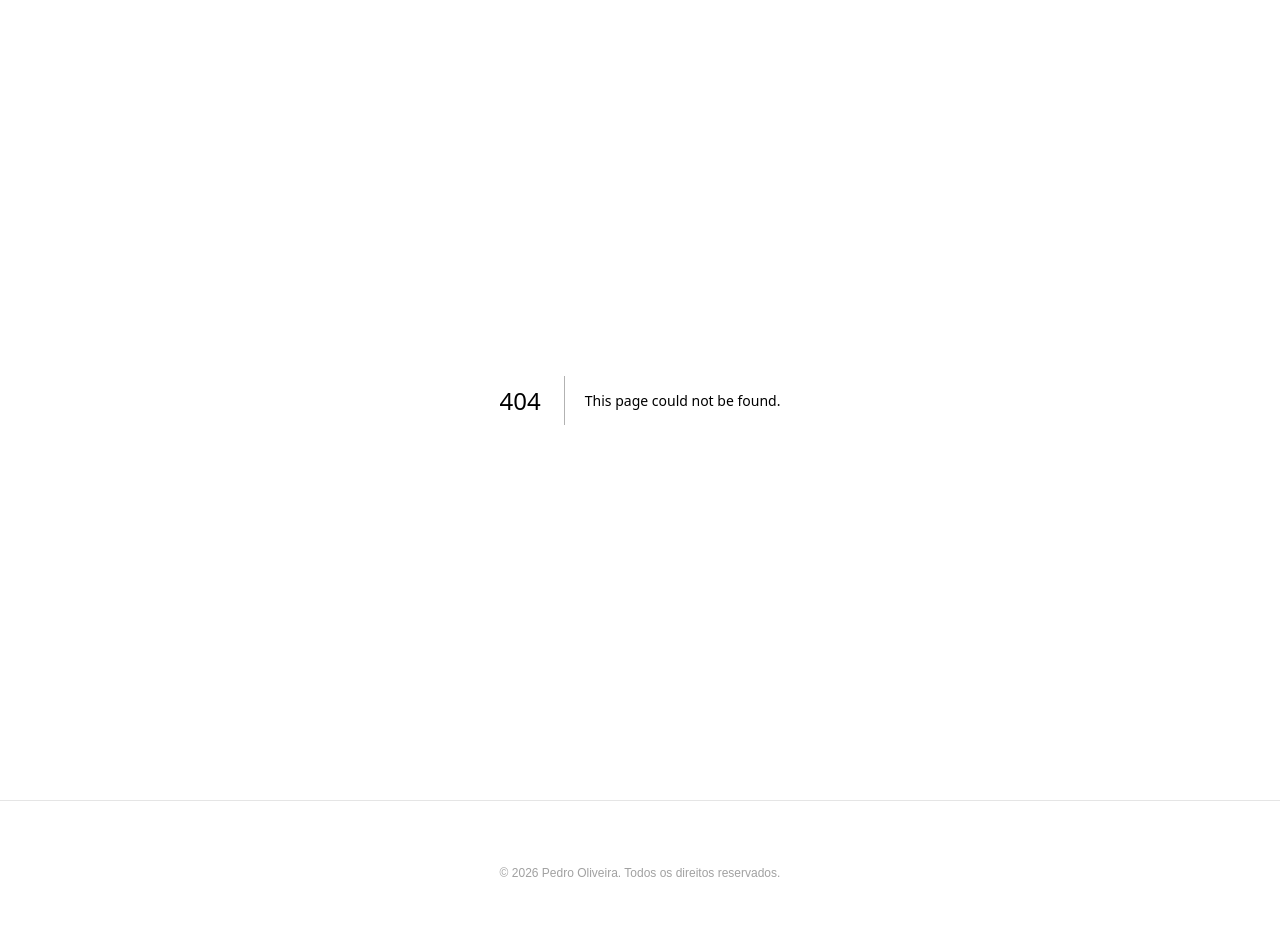
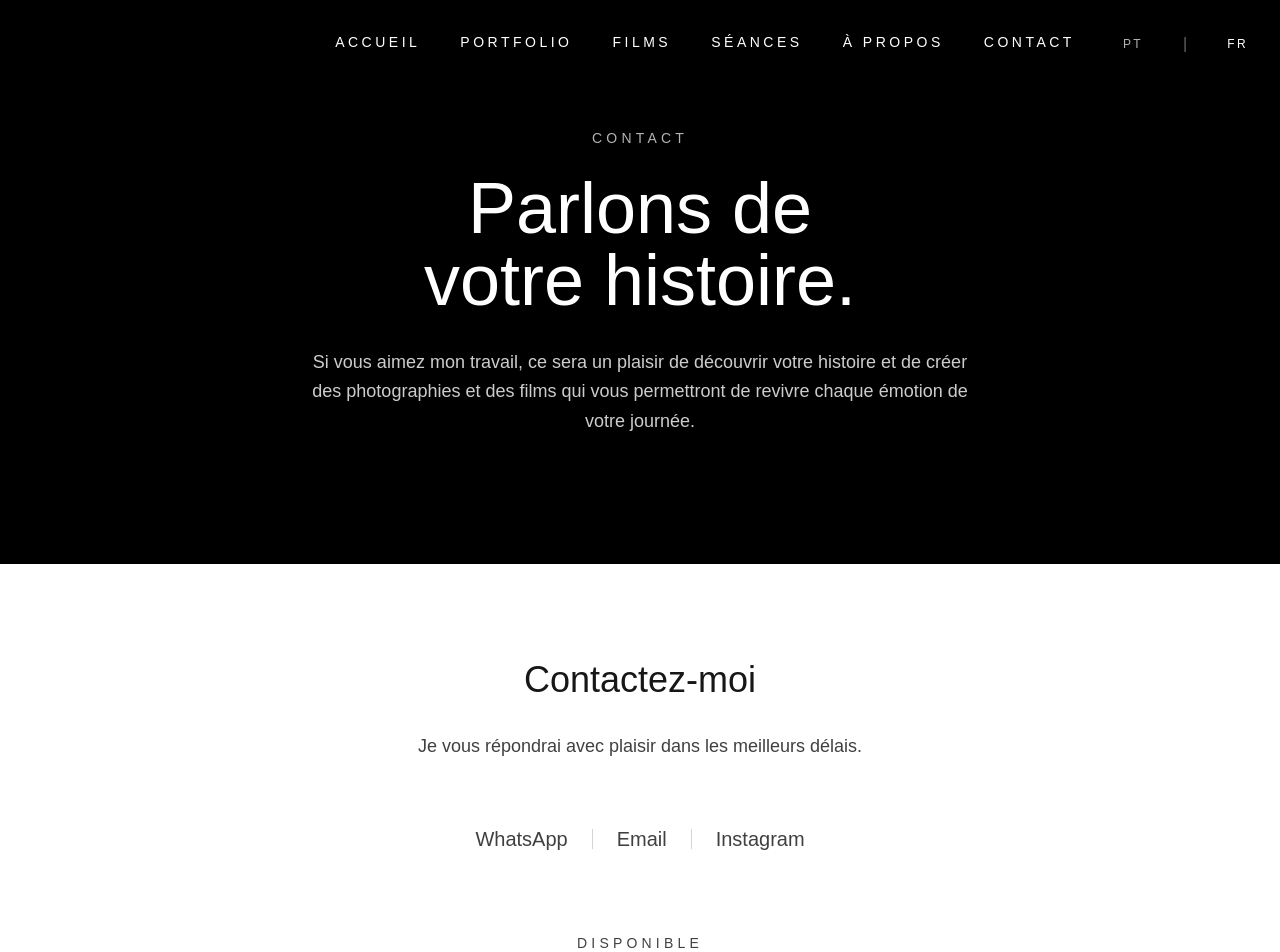
Before and after one commit to pedroliveirafoto/nextjs-boilerplate, a Next.js app: page /fr/contact in a window 1280 px wide. Before the commit this address had no page. Shown: the top 952 px of the page. Before the commit the page ends 921 px from the top, so only its background shows below. Built offline with nearby package versions, Linux system fonts and the light colour scheme.

Commit message:
Create page.tsx

```diff
--- /dev/null
+++ b/app/fr/contact/page.tsx
@@ -0,0 +1,95 @@
+import NavbarFr from "../../components/nav-fr";
+
+export default function ContactPage() {
+  return (
+    <main>
+
+      <NavbarFr />
+
+      {/* HERO */}
+      <section className="bg-black px-6 py-32 text-center text-white md:px-16 lg:px-32">
+
+        <p className="mb-6 text-sm uppercase tracking-[0.3em] text-white/70">
+          Contact
+        </p>
+
+        <h1 className="text-5xl font-light md:text-7xl">
+          Parlons de
+          <br />
+          votre histoire.
+        </h1>
+
+        <p className="mx-auto mt-8 max-w-2xl text-lg leading-relaxed text-white/80">
+          Si vous aimez mon travail, ce sera un plaisir de découvrir votre
+          histoire et de créer des photographies et des films qui vous
+          permettront de revivre chaque émotion de votre journée.
+        </p>
+
+      </section>
+
+
+      {/* CONTACTS */}
+      <section className="bg-white px-6 py-24 md:px-16 lg:px-32">
+
+        <div className="mx-auto max-w-3xl text-center">
+
+          <h2 className="text-4xl font-light">
+            Contactez-moi
+          </h2>
+
+          <p className="mt-8 text-lg leading-relaxed text-neutral-700">
+            Je vous répondrai avec plaisir dans les meilleurs délais.
+          </p>
+
+          <div className="mt-16 flex flex-wrap items-center justify-center gap-6 text-xl font-light text-neutral-700">
+
+            <a
+              href="https://wa.me/351916814516?text=Bonjour%20Pedro!%20J%27ai%20vu%20votre%20site%20et%20j%27aimerais%20avoir%20des%20informations%20sur%20vos%20services%20de%20photographie%20et%20vid%C3%A9o%20de%20mariage."
+              target="_blank"
+              rel="noopener noreferrer"
+              className="transition duration-300 hover:opacity-50"
+            >
+              WhatsApp
+            </a>
+
+            <div className="h-5 w-px bg-neutral-300" />
+
+            <a
+              href="mailto:pedro.oliveira.fotografia.video@gmail.com"
+              className="transition duration-300 hover:opacity-50"
+            >
+              Email
+            </a>
+
+            <div className="h-5 w-px bg-neutral-300" />
+
+            <a
+              href="https://www.instagram.com/pedroliveirafotografiaevideo"
+              target="_blank"
+              rel="noopener noreferrer"
+              className="transition duration-300 hover:opacity-50"
+            >
+              Instagram
+            </a>
+
+          </div>
+
+          <div className="mt-20 text-center">
+
+            <p className="text-sm uppercase tracking-[0.3em] text-neutral-700">
+              Disponible
+            </p>
+
+            <p className="mt-4 text-lg font-light text-neutral-700">
+              Portugal · France
+            </p>
+
+          </div>
+
+        </div>
+
+      </section>
+
+    </main>
+  );
+}
```
